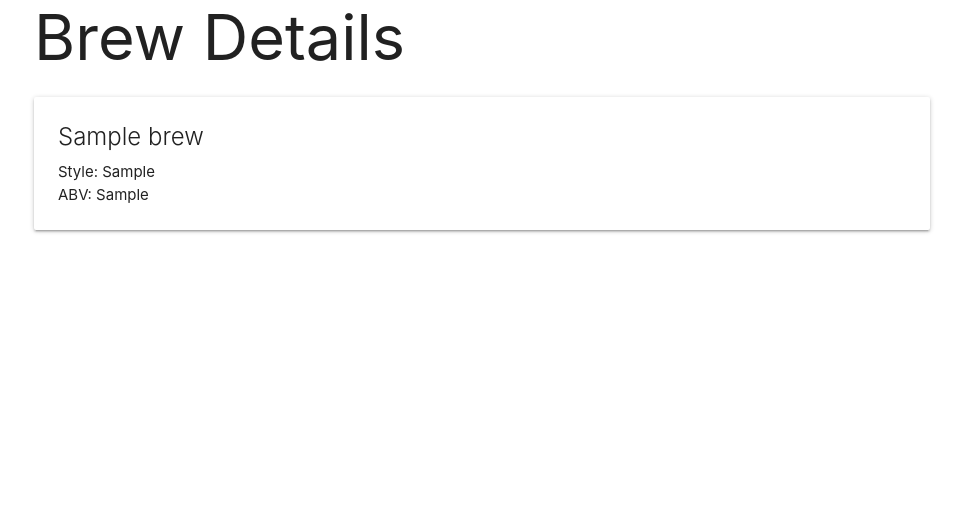
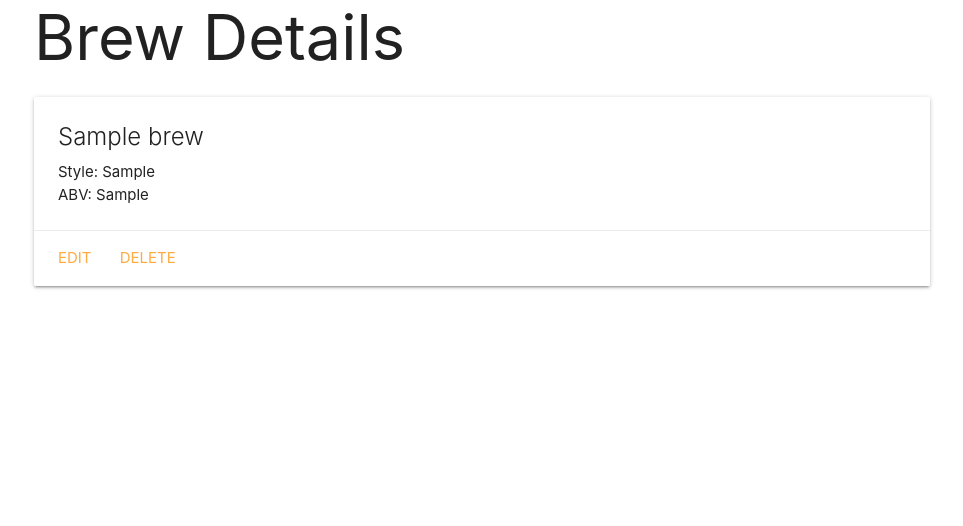
Before and after one commit to FernRicaurte/brewcasionally, a Django app: template main_app/templates/brews/detail.html in a window 1280 px wide. Shown: the part 103-629 px from the top of the page, without its empty margins (158-1121 px from the left). Run offline with Django 4.2, Linux system fonts and the light colour scheme; the template is opened without the code that fills it: values that come from a table or form of the project are taken from there, others are empty; tables that the repository leaves empty hold one stand-in row (values such as "Sample post"); parts of the project's set-up code (start-up, migrations or seed data) failed here and were passed over.

Commit message:
updated the ui in brews/detail.html

```diff
--- a/main_app/templates/brews/detail.html
+++ b/main_app/templates/brews/detail.html
@@ -9,6 +9,10 @@
     <p>Style: {{ brew.style }}</p>
     <p>ABV: {{ brew.abv }}</p>
   </div>
+  <div class="card-action">
+    <a href="{% url 'brews_update' brew.id %}">Edit</a>
+    <a href="{% url 'brews_delete' brew.id %}">Delete</a>
+  </div>
 </div>
 
 {% endblock %}
```
